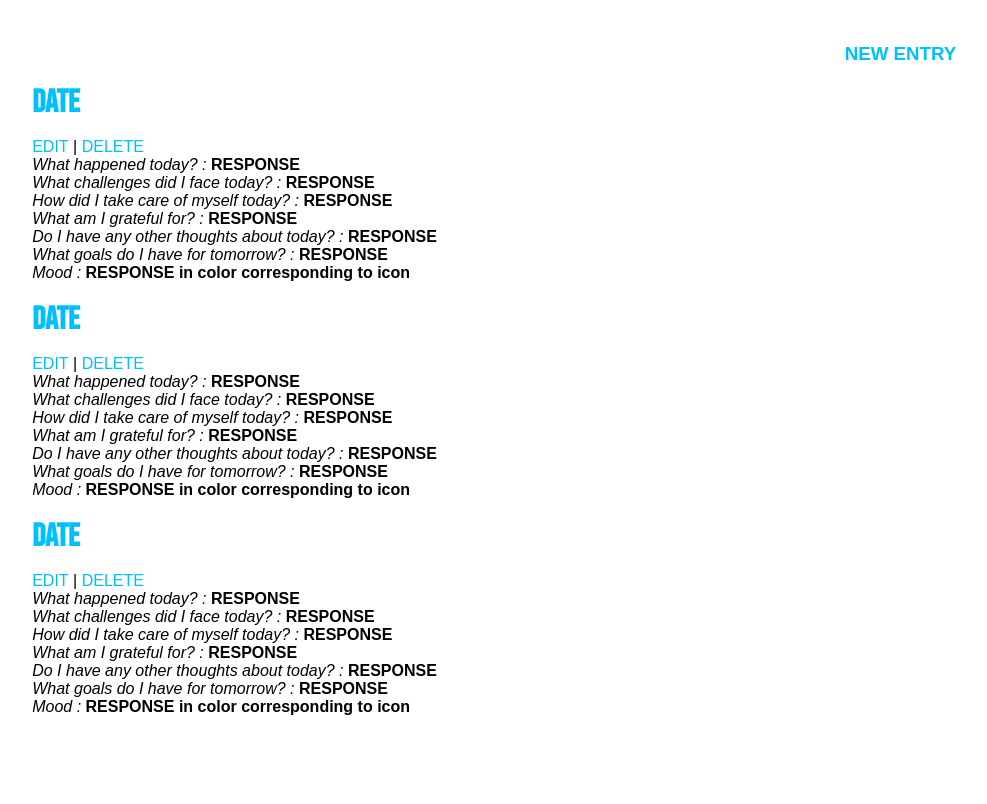
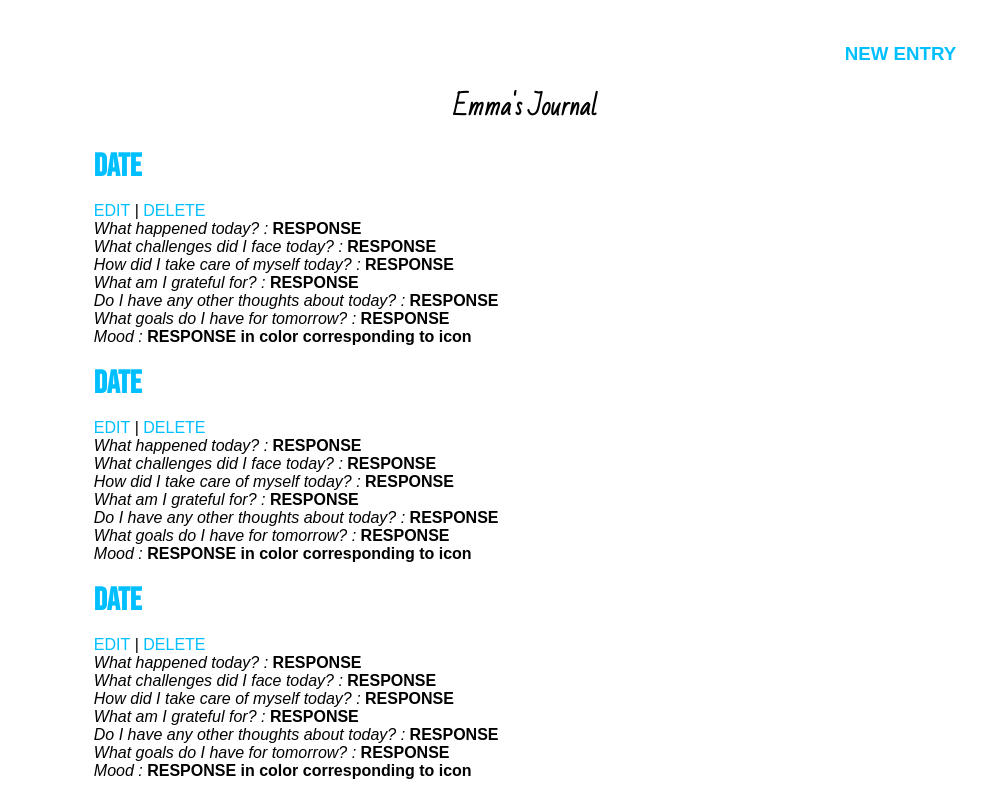
Before and after one commit to eprager/itmd562-final, a plain HTML site: page history.html in a window 1280 px wide. Shown: the whole page, without its empty margins (115-1102 px from the left). Drawn offline with Linux system fonts and the light colour scheme; a web font is replaced by a local one.

Commit message:
improve style and formatting

```diff
--- a/history.html
+++ b/history.html
@@ -2,17 +2,19 @@
 <html lang="en">
   <head>
     <meta charset="UTF-8">
-    <title>Journal History</title>
+    <title>Emma's Journal</title>
     <link rel="stylesheet" href="style.css">
     <script src="script.js"></script>
     <link rel="shortcut icon" href="images/icon.png" type="image/ico"/>
     <link href="https://fonts.googleapis.com/css?family=Palanquin:300&display=swap" rel="stylesheet">
     <link href="https://fonts.googleapis.com/css?family=Palanquin+Dark&display=swap" rel="stylesheet">
     <link href="https://fonts.googleapis.com/css?family=Bebas+Neue&display=swap" rel="stylesheet">
+    <link href="https://fonts.googleapis.com/css?family=Bad+Script&display=swap" rel="stylesheet">
   </head>
   <body>
     <h3><a href="index.html">NEW ENTRY</a></h3>
     <div class="history">
+      <h2>Emma's Journal</h2>
       <h1>DATE</h1>
       <p><a href="index.html">EDIT</a> | <a href="history.html">DELETE</a></p>
       <p><i>What happened today? : </i> <b>RESPONSE</b> </p>
--- a/script.js
+++ b/script.js
@@ -7,5 +7,6 @@ document.addEventListener("DOMContentLoaded", function(){
   var days = ["Sunday", "Monday", "Tuesday", "Wednesday", "Thursday", "Friday", "Saturday"];
   var day = days[d.getDay()];
   var today = day + ", " + month + " " + date + ", " + year;
-  document.getElementById("thedate").innerHTML = today;
+  document.getElementById("thedateTitle").innerHTML = today;
+  document.getElementById("thedateHeading").innerHTML = today;
 });
--- a/style.css
+++ b/style.css
@@ -24,6 +24,18 @@ h1 {
   font-family: 'Bebas Neue', cursive;
 }
 
+h2 {
+  margin: 0;
+  padding: 0;
+  text-align: center;
+  margin-bottom: 1rem;
+  font-family: 'Bad Script', cursive;
+}
+
+h1 .heading {
+  color: black;
+}
+
 h3 {
   text-align: right;
 }
@@ -47,8 +59,8 @@ a:hover, a:active {
 }
 
 .history {
-  margin-left: 10%;
-  margin-right: 10%;
+  margin-left: 15%;
+  margin-right: 15%;
 }
 
 /**************************************/
```
Also changed, not shown: index.html (+2 -2 lines).
